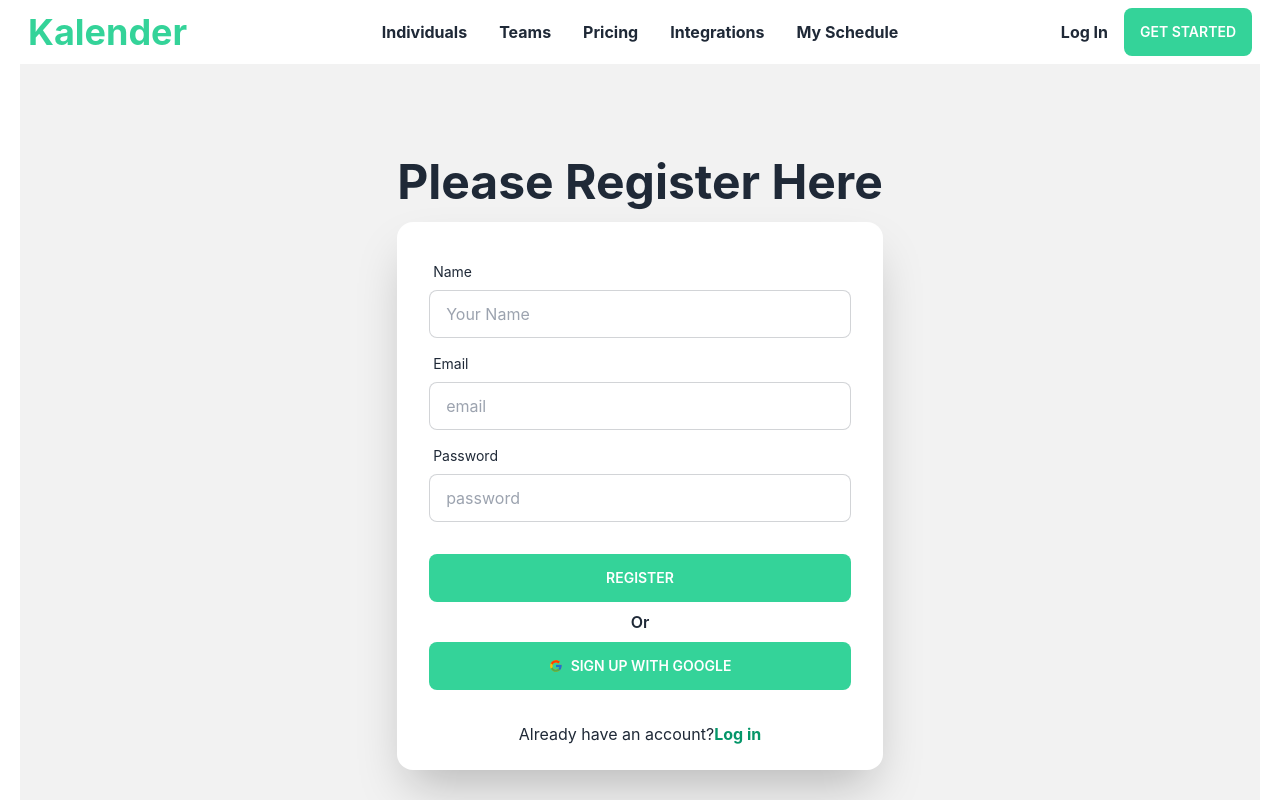
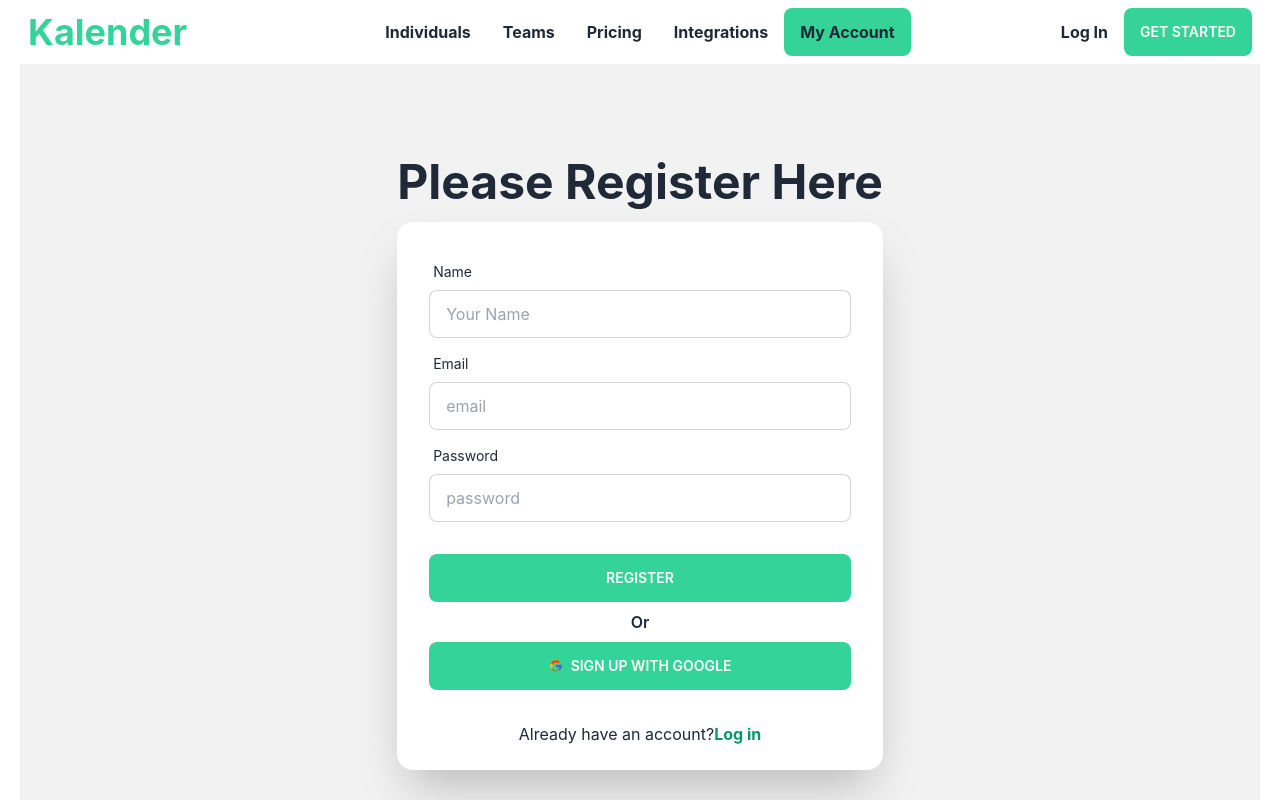
Before and after one commit to Amran-H/Kalender, a React (Create React App) app: page /register in a window 1280 px wide. Shown: the top 800 px of the page. Built offline with nearby package versions, Linux system fonts and the light colour scheme; no server answers.

Commit message:
add-myaccount

```diff
--- a/package.json
+++ b/package.json
@@ -9,8 +9,9 @@
     "@testing-library/react": "^13.4.0",
     "@testing-library/user-event": "^13.5.0",
     "animate.css": "^4.1.1",
+    "aos": "^2.3.4",
     "daisyui": "^2.46.1",
-    "firebase": "^9.15.0",
+    "firebase": "^9.16.0",
     "react": "^18.2.0",
     "react-calendar": "^4.0.0",
     "react-datepicker": "^4.8.0",
--- a/src/App.js
+++ b/src/App.js
@@ -1,10 +1,8 @@
 import { RouterProvider } from "react-router-dom";
 import router from "./Routes/Routes/Routes";
-
-
 function App() {
   return (
-    <div className='max-w-[1240px] mx-auto'>
+    <div className="max-w-[1240px] mx-auto">
       <RouterProvider router={router}></RouterProvider>
     </div>
   );
--- a/src/Pages/Home/Home/Home.js
+++ b/src/Pages/Home/Home/Home.js
@@ -17,7 +17,9 @@
       <Reviews />
       <Happens />
       <Features />
-      <SecuritySection />
+      <div data-aos="fade-down">
+        <SecuritySection />
+      </div>
       <ReviewSlider />
       <Client />
     </div>
--- a/src/Pages/Home/SecuritySection/SecuritySection.js
+++ b/src/Pages/Home/SecuritySection/SecuritySection.js
@@ -3,7 +3,10 @@
 
 const SecuritySection = () => {
   return (
-    <div className="grid md:grid-cols-2 grid-cols-1 bg-slate-100 rounded-lg mx-2 md:p-16 p-5 my-20 md:mx-auto justify-center items-center">
+    <div
+      data-aos="fade-down"
+      className=" grid md:grid-cols-2 grid-cols-1 bg-slate-100 rounded-lg mx-2 md:p-16 p-5 my-20 md:mx-auto justify-center items-center"
+    >
       <img
         className="rounded-xl mb-5 w-full md:hidden md:w-full"
         src="https://images.unsplash.com/photo-1516321318423-f06f85e504b3?ixlib=rb-4.0.3&ixid=MnwxMjA3fDB8MHxwaG90by1wYWdlfHx8fGVufDB8fHx8&auto=format&fit=crop&w=1170&q=80"
--- a/src/Pages/Register/Register.js
+++ b/src/Pages/Register/Register.js
@@ -9,7 +9,7 @@
   const location = useLocation();
   const navigate = useNavigate();
 
-  const from = location.state?.from?.pathname || "/";
+  const from = location?.state?.from?.pathname || "/";
 
   const handleSignUp = (event) => {
     event.preventDefault();
--- a/src/Pages/Shared/Navbar/Navbar.js
+++ b/src/Pages/Shared/Navbar/Navbar.js
@@ -41,7 +41,7 @@
               <Link to="integrations">Integrations</Link>
             </li>
             <li>
-              <Link to="mySchedule">My Schedule</Link>
+              <Link to="mySchedule">My Account</Link>
             </li>
           </ul>
         </div>
@@ -72,7 +72,9 @@
             <Link to="/integrations">Integrations</Link>
           </li>
           <li>
-            <Link to="/mySchedule">My Schedule</Link>
+            <Link className="btn-success" to="/mySchedule">
+              My Account
+            </Link>
           </li>
         </ul>
       </div>
```
Also changed, not shown: src/Routes/Routes/Routes.js (+6 -7 lines), 1 other file (tests, documents, lock files or other folders).
